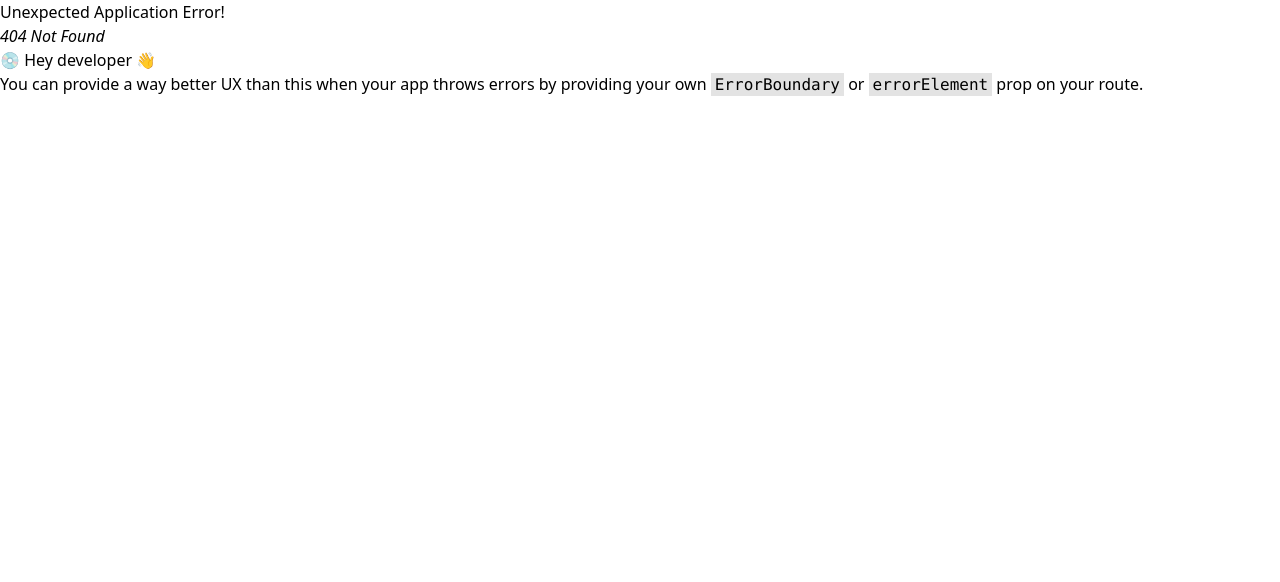
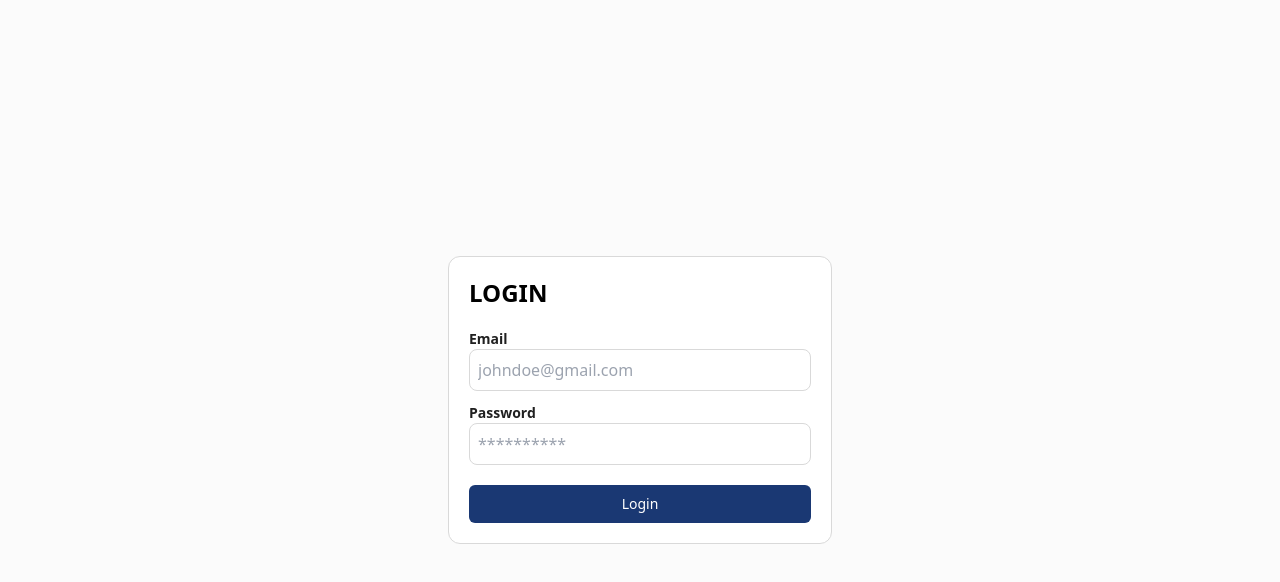
Before and after one commit to Hollin-A/99cars-system, a React (Create React App) app in the folder frontend/: page /login in a window 1280 px wide. Before the commit this address had no page. Shown: the top 582 px of the page. Built offline with nearby package versions, Linux system fonts and the light colour scheme.

Commit message:
feat: login page

```diff
--- a/frontend/package.json
+++ b/frontend/package.json
@@ -20,6 +20,7 @@
     "react-router-dom": "^6.21.1",
     "react-scripts": "5.0.1",
     "sort-by": "^1.2.0",
+    "spinners-react": "^1.0.7",
     "typescript": "^4.9.5",
     "web-vitals": "^2.1.4"
   },
--- /dev/null
+++ b/frontend/src/components/Spinner.tsx
@@ -0,0 +1,24 @@
+import React from "react";
+
+import { SpinnerCircular } from "spinners-react";
+
+interface SpinnerProps {
+  size?: number;
+  color?: "blue" | "white";
+}
+
+const Spinner = (props: SpinnerProps) => {
+  const { size, color } = props;
+
+  return (
+    <SpinnerCircular
+      size={size ? size : 50}
+      thickness={180}
+      speed={100}
+      color="rgba(255, 255, 255, 1)"
+      secondaryColor="rgba(0, 0, 0, 0)"
+    />
+  );
+};
+
+export default Spinner;
--- a/frontend/src/modals/AddVehicleModal.tsx
+++ b/frontend/src/modals/AddVehicleModal.tsx
@@ -102,6 +102,7 @@ const AddVehicleModal = (props: Props) => {
                         value={code}
                         onChange={(e) => setCode(e.target.value)}
                         placeholder="99C1007"
+                        type="text"
                       />
                     </div>
                     <div className="">
@@ -111,6 +112,7 @@ const AddVehicleModal = (props: Props) => {
                         value={brand}
                         onChange={(e) => setBrand(e.target.value)}
                         placeholder="Toyota"
+                        type="text"
                       />
                     </div>
                     <div className="">
@@ -120,6 +122,7 @@ const AddVehicleModal = (props: Props) => {
                         value={brandModel}
                         onChange={(e) => setBrandModel(e.target.value)}
                         placeholder="Axio"
+                        type="text"
                       />
                     </div>
                     <div className="">
@@ -131,6 +134,7 @@ const AddVehicleModal = (props: Props) => {
                         value={registration}
                         onChange={(e) => setRegistration(e.target.value)}
                         placeholder="BHS 5567"
+                        type="text"
                       />
                     </div>
                     <div className="">
@@ -140,6 +144,7 @@ const AddVehicleModal = (props: Props) => {
                         value={color}
                         onChange={(e) => setColor(e.target.value)}
                         placeholder="Pearl White"
+                        type="text"
                       />
                     </div>
                   </div>
--- /dev/null
+++ b/frontend/src/pages/Login.tsx
@@ -0,0 +1,84 @@
+import React, { useState } from "react";
+
+import axios from "axios";
+
+import Spinner from "../components/Spinner";
+
+import { BASE_URL } from "../config/apiConfig";
+
+type Props = {};
+
+const Login = (props: Props) => {
+  const [email, setEmail] = useState<string>();
+  const [password, setPassword] = useState<string>();
+  const [loading, setLoading] = useState<boolean>(false);
+
+  const login = async () => {
+    setLoading(true);
+    const axiosConfig = {
+      method: "POST",
+      url: `${BASE_URL}auth/login`,
+      data: {
+        email,
+        password,
+      },
+    };
+    axios(axiosConfig)
+      .then((response) => {
+        console.log(response.data);
+      })
+      .catch((err) => {
+        console.log(err);
+      })
+      .finally(() => {
+        setLoading(false);
+      });
+  };
+
+  return (
+    <div className="w-screen h-screen flex items-center justify-center bg-light/10">
+      <div className="bg-white p-5 flex flex-col gap-5 rounded-xl border border-light max-w-sm w-9/12">
+        <p className="text-2xl font-bold uppercase">login</p>
+        <div className="flex flex-col gap-3">
+          <div className="">
+            <p className="text-sm text-dark capitalize font-semibold">email</p>
+            <input
+              className="w-full p-2 outline-none border-light border rounded-lg"
+              value={email}
+              onChange={(e) => setEmail(e.target.value)}
+              placeholder="johndoe@gmail.com"
+              type="email"
+            />
+          </div>
+          <div className="">
+            <p className="text-sm text-dark capitalize font-semibold">
+              password
+            </p>
+            <input
+              className="w-full p-2 outline-none border-light border rounded-lg"
+              value={password}
+              onChange={(e) => setPassword(e.target.value)}
+              placeholder="**********"
+              type="password"
+            />
+          </div>
+        </div>
+        <button
+          type="button"
+          className="flex items-center justify-center rounded-md border border-transparent bg-darkBlue px-4 py-2 hover:bg-darkBlue/75 focus:outline-none"
+          onClick={() => {
+            login();
+          }}
+        >
+          {!loading ? (
+            <p className="text-sm font-medium text-white capitalize">login</p>
+          ) : (
+            <Spinner size={30} />
+          )}
+        </button>
+      </div>
+    </div>
+  );
+};
+
+export default Login;
```
Also changed, not shown: frontend/src/App.tsx (+9 -0 lines), 1 other file (tests, documents, lock files or other folders).
